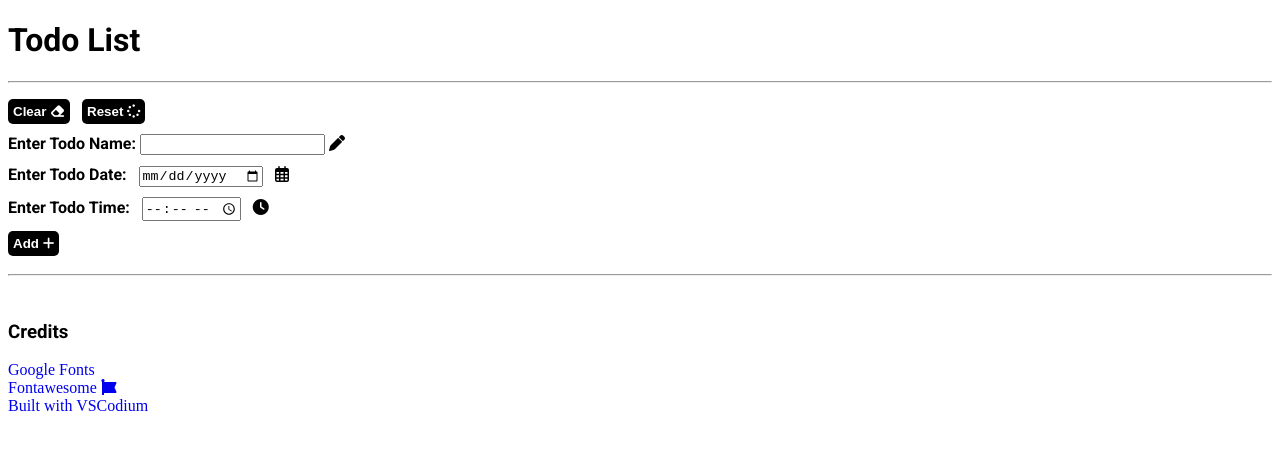
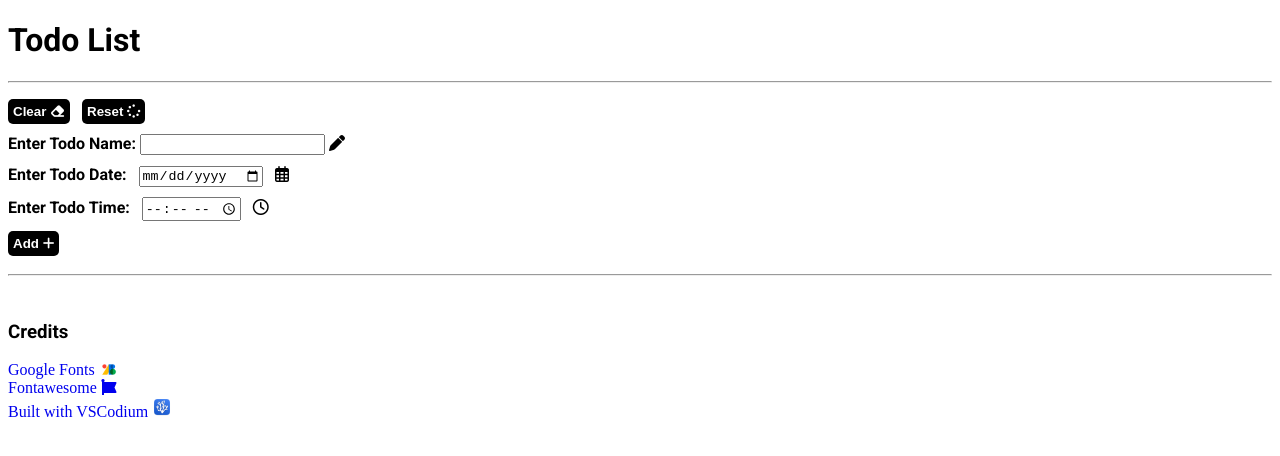
Before and after one commit to PolymorFox/Todo-List, a plain HTML site: page index.html in a window 1280 px wide. Drawn offline with Linux system fonts and the light colour scheme.

Commit message:
Added Images

```diff
--- a/index.html
+++ b/index.html
@@ -5,6 +5,7 @@
     <meta http-equiv="X-UA-Compatible" content="IE=edge" />
     <meta name="viewport" content="width=device-width, initial-scale=1.0" />
     <link rel="stylesheet" href="style.css" />
+    <link rel="icon" href="./Images/favicon.png" type="image/x-icon" />
     <link rel="preconnect" href="https://fonts.googleapis.com" />
     <link rel="preconnect" href="https://fonts.gstatic.com" crossorigin />
     <link
@@ -42,7 +43,7 @@
       &nbsp;
       <input type="time" name="time" id="time" />
       &nbsp;
-      <i class="fa-solid fa-clock"></i>
+      <i class="fa-regular fa-clock"></i>
       <br />
       <button id="add">Add <i class="fa-solid fa-plus"></i></button>
     </main>
@@ -51,14 +52,24 @@
     <footer>
       <h3>Credits</h3>
 
-      <a href="https://fonts.google.com" target="_blank">Google Fonts</a>
+      <a href="https://fonts.google.com" target="_blank"
+        >Google Fonts
+        <img
+          src="./Images/google-fonts.png"
+          alt="Google Fonts Logo"
+          class="icon"
+        />
+      </a>
       <br />
       <a href="https://fontawesome.com" target="_blank">
         Fontawesome
         <i class="fa-solid fa-font-awesome"></i>
       </a>
       <br />
-      <a href="https://vscodium.com/" target="_blank">Built with VSCodium</a>
+      <a href="https://vscodium.com/" target="_blank"
+        >Built with VSCodium
+        <img src="./Images/vscodium.png" alt="VSCodium logo" class="icon"
+      /></a>
 
       <script src="script.js"></script>
       <script
--- a/style.css
+++ b/style.css
@@ -5,6 +5,10 @@ h3 {
 
 a:link {
   text-decoration: none;
+}
+
+.icon {
+  width: 20px;
 }
 
 a:hover {
```
Also changed, not shown: Images/favicon.png (added), Images/google-fonts.png (added), Images/vscodium.png (added).
